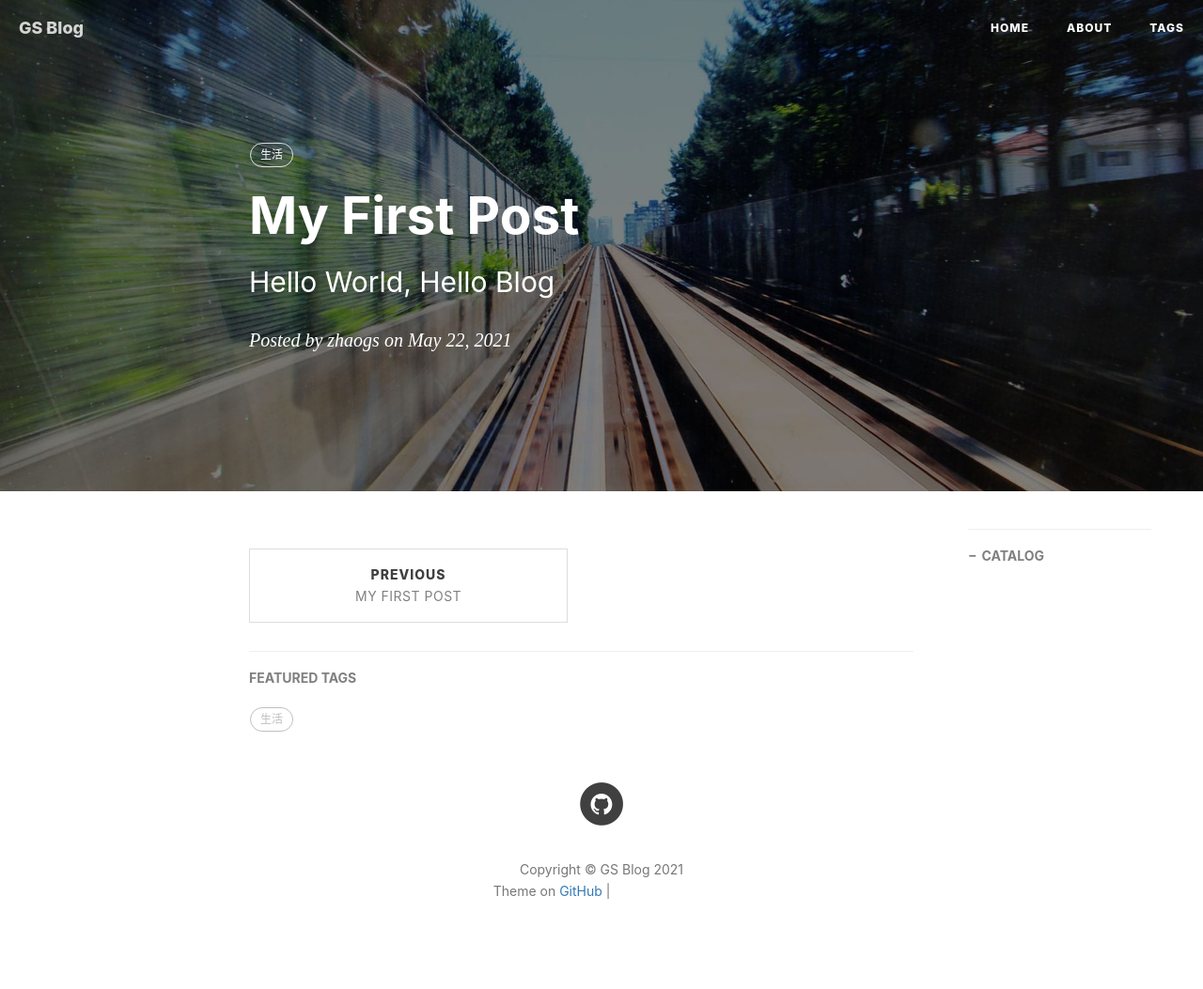
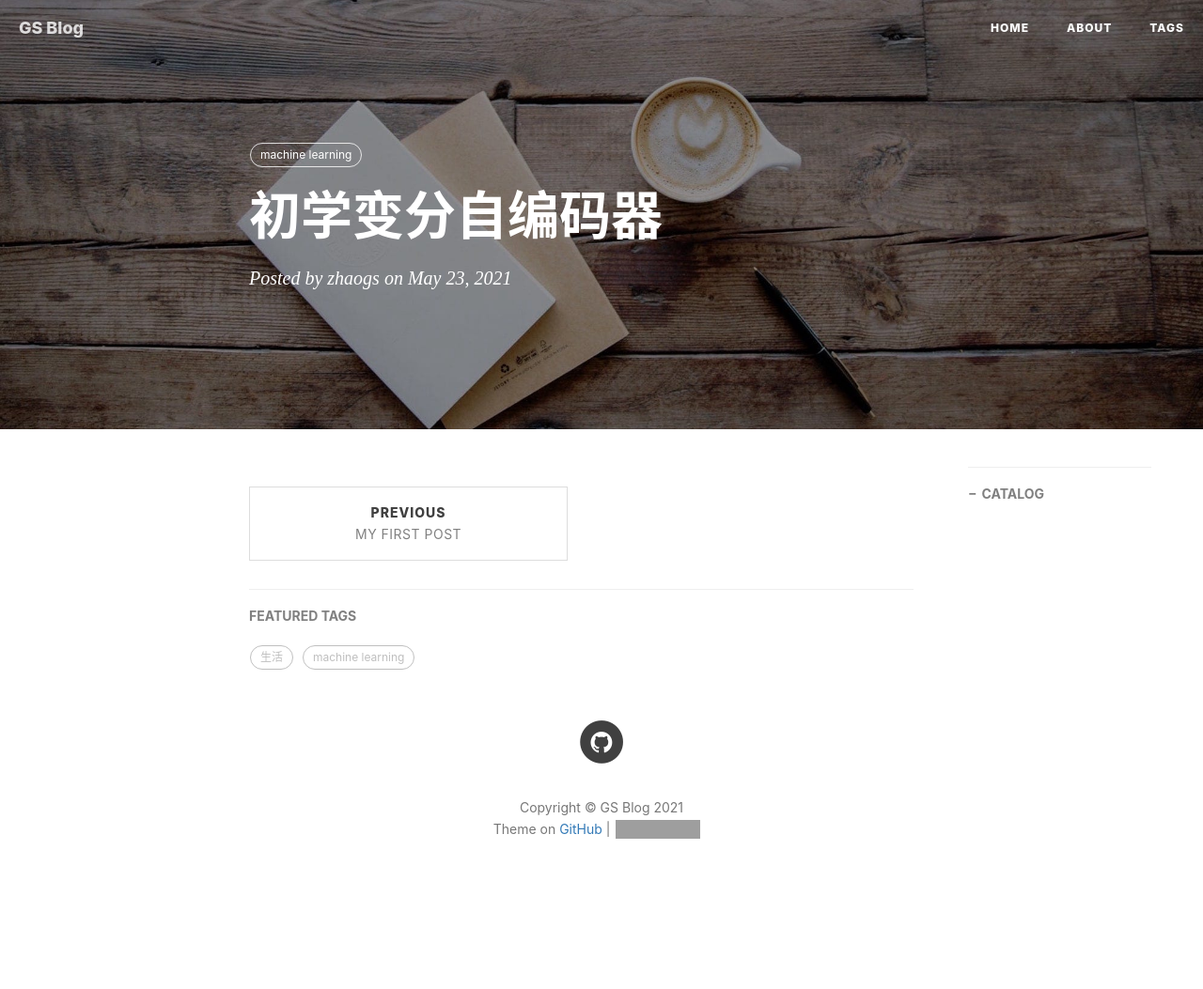
Before and after one commit to f1yfisher/f1yfisher.github.io, a Jekyll site: the page built from _posts/2021-05-23-VAE.md, in a window 1280 px wide. Shown: the whole page at 94% size. Built offline with Jekyll 4.4.1, drawn with Linux system fonts in a browser that asks for light colours; nearby versions of some CDN libraries; comment, search, counter and statistics services are not loaded; after the commit the page ends 987 px from its top, so only the background shows below that; grey boxes are pictures that could not be loaded.

Commit message:
Update 2021-05-23-VAE.md

```diff
--- a/_posts/2021-05-23-VAE.md
+++ b/_posts/2021-05-23-VAE.md
@@ -2,20 +2,18 @@
 
 layout:   post          # 使用的布局（不需要改）
 
-title:   My First Post        # 标题
+title:   初学变分自编码器        # 标题
 
-subtitle:  Hello World, Hello Blog #副标题
-
-date:    2021-05-22       # 时间
+date:    2021-05-23       # 时间
 
 author:   zhaogs           # 作者
 
-header-img: img/post-bg-2015.jpg  #这篇文章标题背景图片
+header-img: img/post-bg-coffee.jpeg  #这篇文章标题背景图片
 
 catalog: true            # 是否归档
 
 tags:                #标签
 
-- 生活
+- machine learning
 
 ---
```
